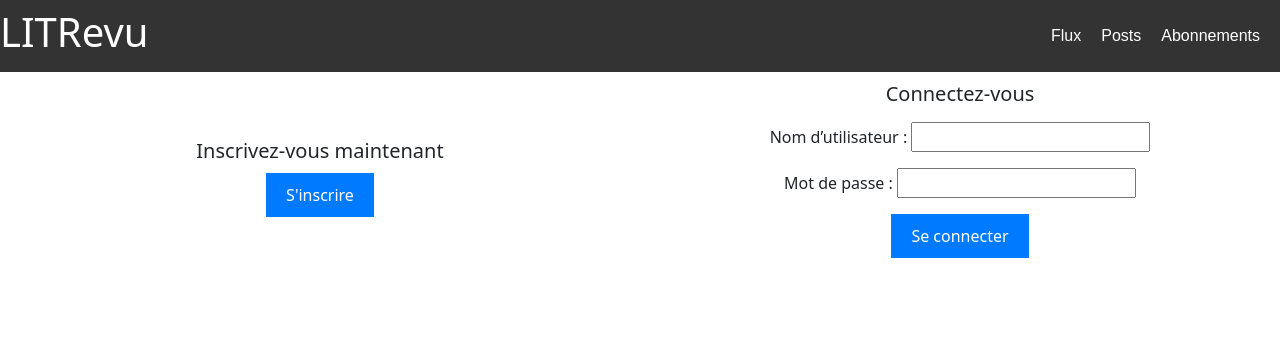
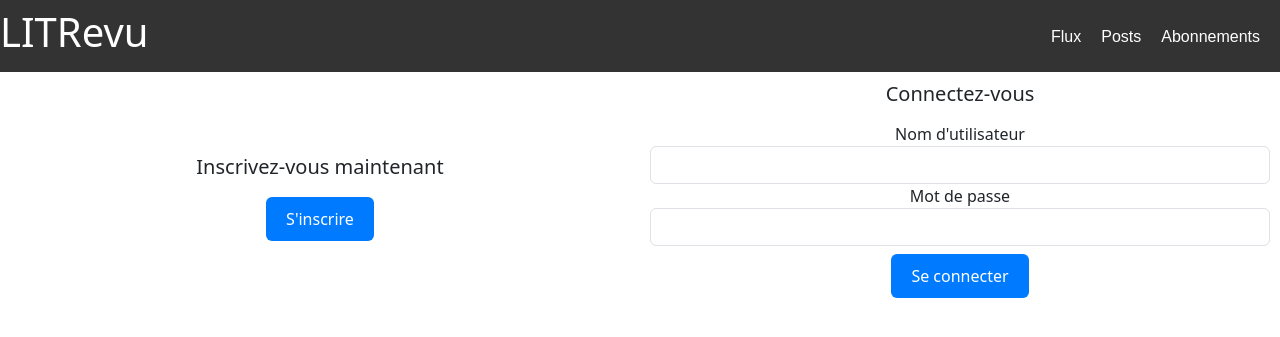
Before and after one commit to KassimBouzoubaa/LITRevu, a Django app: page / in a window 1280 px wide. Shown: the top 337 px of the page. Run offline with Django 5.2, Linux system fonts and the light colour scheme; some libraries are stand-ins or nearby versions.

Commit message:
style pour la base et l'authentification

```diff
--- a/authentication/models.py
+++ b/authentication/models.py
@@ -1,5 +1,4 @@
 from django.contrib.auth.models import AbstractUser, BaseUserManager
-
 
 class User(AbstractUser):
     pass
--- a/authentication/templates/authentication/login.html
+++ b/authentication/templates/authentication/login.html
@@ -5,16 +5,23 @@
 
     <div class="left">
         <h3>Inscrivez-vous maintenant</h3>
-        <button onclick="window.location.href='{% url 'signup' %}'">S'inscrire</button>
+        <button onclick="window.location.href='{% url 'signup' %}'" class="btn btn-primary mt-2">S'inscrire</button>
     </div>
 
     <div class="right">
         <h3>Connectez-vous</h3>
         <p>{{ message }}</p>
         <form method="post">
-            {{ form.as_p }}
             {% csrf_token %}
-            <button type="submit" class="login-btn">Se connecter</button>
+            <div class="form-group">
+                <label for="{{ form.username.id_for_label }}">Nom d'utilisateur</label>
+                <input type="text" name="{{ form.username.name }}" class="form-control" id="{{ form.username.id_for_label }}" required>
+            </div>
+            <div class="form-group">
+                <label for="{{ form.password.id_for_label }}">Mot de passe</label>
+                <input type="password" name="{{ form.password.name }}" class="form-control" id="{{ form.password.id_for_label }}" required>
+            </div>
+            <button type="submit" class="btn btn-primary mt-2">Se connecter</button>
         </form>
     </div>
 </div>
--- a/authentication/views.py
+++ b/authentication/views.py
@@ -32,7 +32,7 @@ class LoginPageView(View):
             )
             if user is not None:
                 login(request, user)
-                return redirect("login")
+                return redirect("flux")
         message = "Identifiants invalides."
         return render(
             request, self.template_name, context={"form": form, "message": message}
--- a/templates/base.html
+++ b/templates/base.html
@@ -13,17 +13,23 @@
 <nav class="navbar">
     <h1>LITRevu</h1>
     <div>
-    <a href="#">Flux</a>
+        <ul class="nav justify-content-end">
+            <li class="nav-item">
+                <a href="{% url 'flux' %}">Flux</a>
+            </li>
+            <li class="nav-item">
                 <a href="#">Posts</a>
+            </li>
+            <li class="nav-item">
                 <a href="#">Abonnements</a>
+            </li>
+            <li class="nav-item">
                 {% if user.is_authenticated %}
-    <form action="{% url 'logout' %}" method="post">
-        {% csrf_token %}
-        <button type="submit" class="logout-button">Se déconnecter</button>
-    </form>
+                <a href="{% url 'logout' %}" class="logout-link">Se déconnecter</a>
                 {% endif %}
+            </li>
+        </ul>
     </div>
-
 </nav>
 {% block content %}{% endblock content %}
 </body>
```
Also changed, not shown: db.sqlite3. Lines whose indentation alone changed are shown as unchanged.
